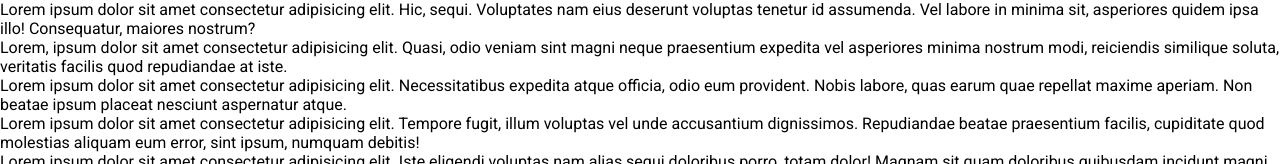
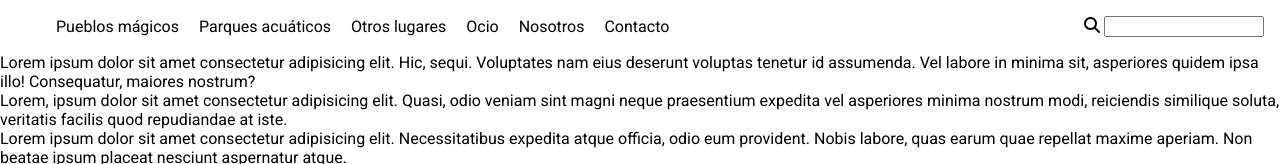
Before and after one commit to PantojaTlane/PaginaPueblosMagicosHidalgo, a plain HTML site: page index.html in a window 1280 px wide. Shown: the top 164 px of the page. Drawn offline with Linux system fonts and the light colour scheme.

Commit message:
Version 1. Navegacion

```diff
--- /dev/null
+++ b/css/navegacion.css
@@ -0,0 +1,20 @@
+nav{
+    width: 100%;
+    display: flex;
+    flex-direction: row;
+    justify-content: space-between;
+    align-items: center;
+    padding: 1rem;
+    background-color: transparent;
+}
+nav ul{
+    list-style: none;
+}
+nav ul li{
+    display: inline-block;
+    margin-right: 1rem;
+}
+nav ul li a{
+    text-decoration: none;
+    color: rgb(3, 3, 3);
+}
--- a/index.html
+++ b/index.html
@@ -5,7 +5,7 @@
     <meta http-equiv="X-UA-Compatible" content="IE=edge" />
     <meta name="viewport" content="width=device-width, initial-scale=1.0" />
     <link rel="stylesheet" href="./css/index.css" />
-    <link rel="stylesheet" href="./css/nav.css" />
+    <link rel="stylesheet" href="./css/navegacion.css" />
     <link rel="icon" href="" />
     <title>Pueblos Magicos</title>
     <link rel="preconnect" href="https://fonts.googleapis.com" />
@@ -16,7 +16,21 @@
     />
   </head>
   <body>
-    <nav></nav>
+    <nav>
+      <ul>
+        <li><a href="#">Pueblos mágicos</a></li>
+        <li><a href="#">Parques acuáticos</a></li>
+        <li><a href="#">Otros lugares</a></li>
+        <li><a href="#">Ocio</a></li>
+        <li><a href="#">Nosotros</a></li>
+        <li><a href="#">Contacto</a></li>
+      </ul>
+
+      <div id="search">
+        <i class="fa-solid fa-magnifying-glass"></i>
+        <input type="search" name="searchPlace" id="searchPlace" />
+      </div>
+    </nav>
 
     <header></header>
 
```
